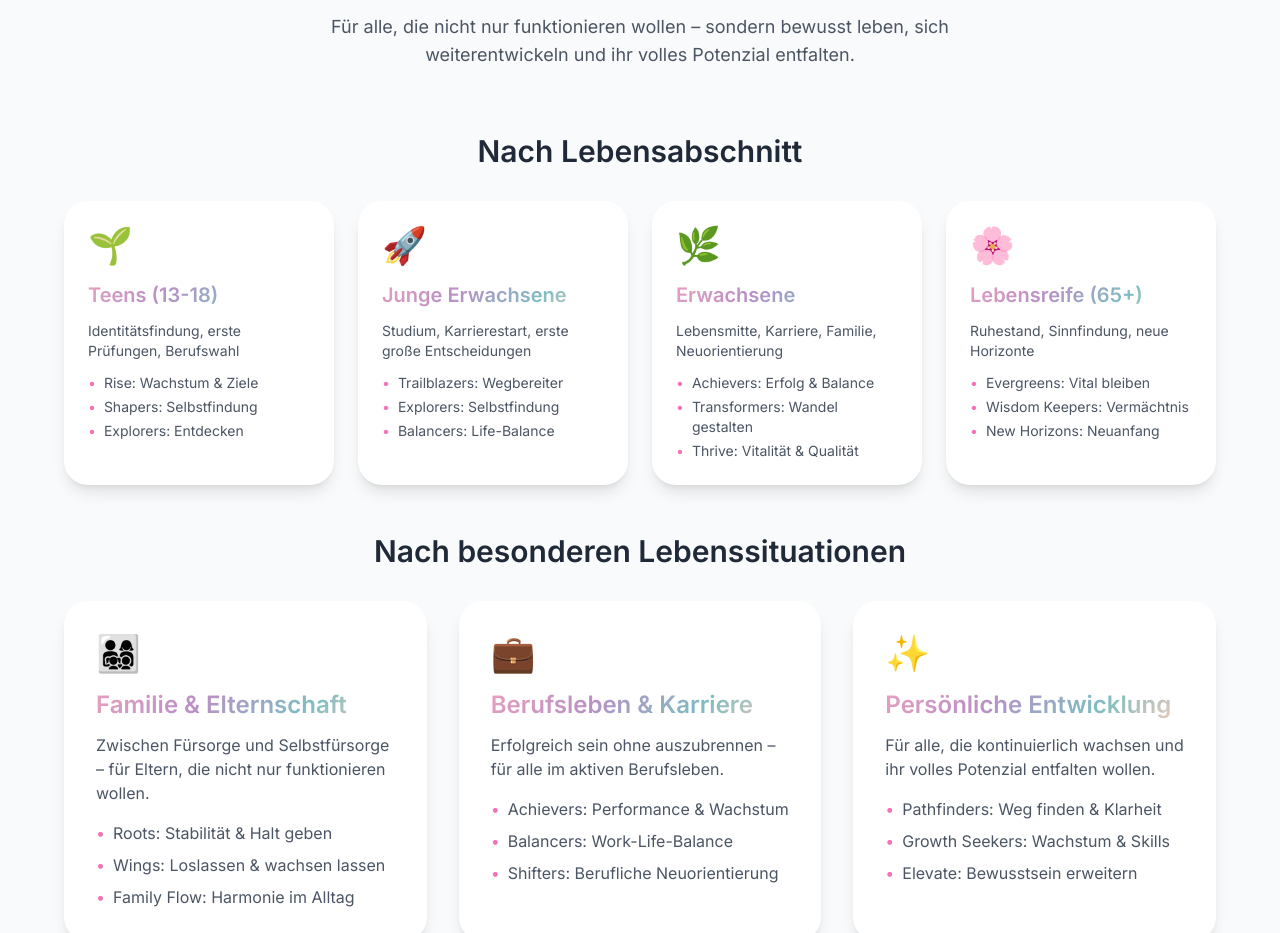
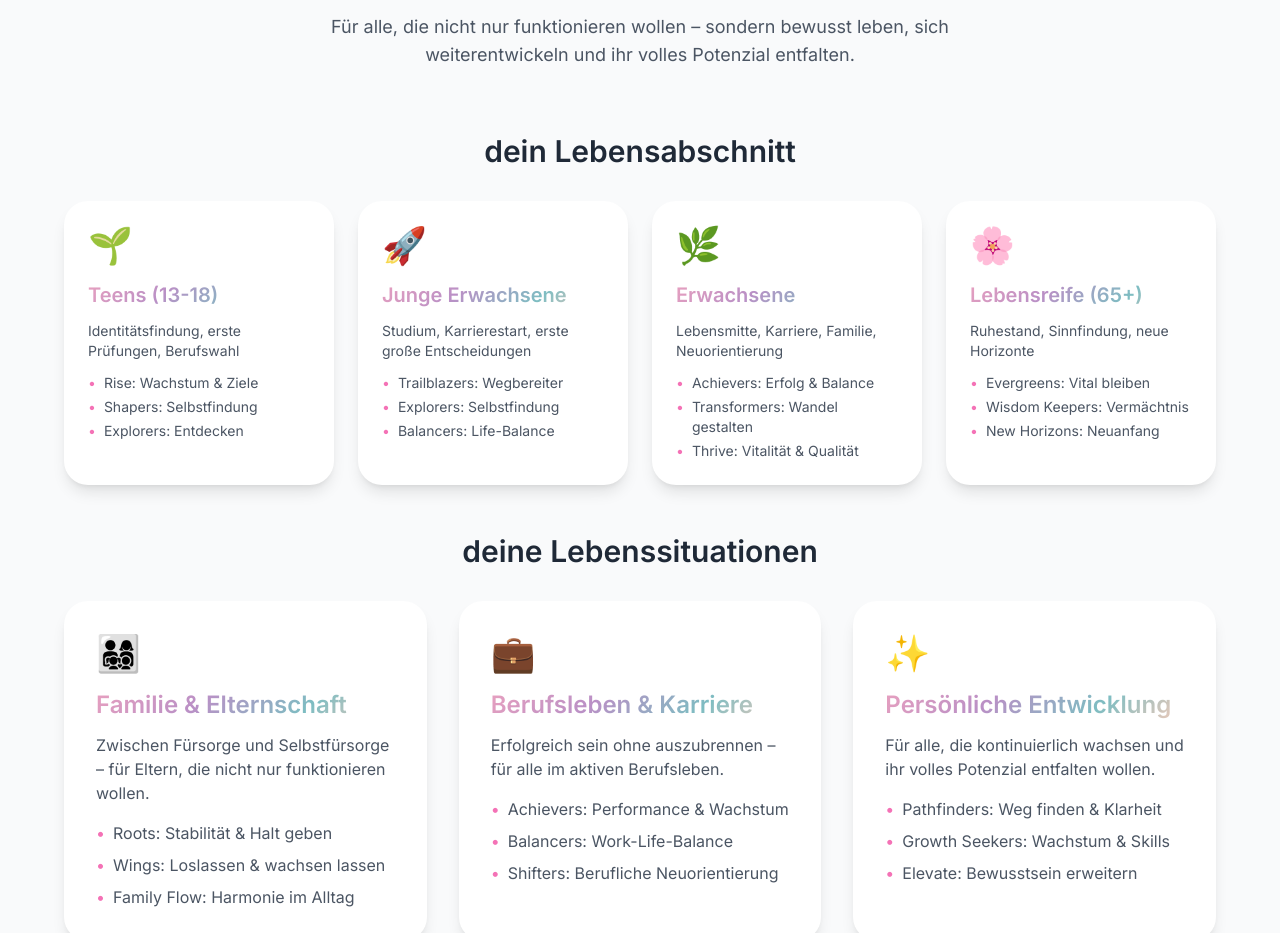
Before and after one commit to numawellbeing-admin/numa-landing, a plain HTML site: page index.html in a window 1280 px wide. Shown: the part 1980-2913 px from the top of the page. Drawn offline with nearby package versions, Linux system fonts and the light colour scheme.

Commit message:
Update index.html
Update "für wen ist numa"-Sektion

```diff
--- a/index.html
+++ b/index.html
@@ -221,7 +221,7 @@
 
             <!-- Lebensabschnitte -->
             <div class="mb-12">
-                <h3 class="text-3xl font-semibold text-center mb-8 text-gray-800">Nach Lebensabschnitt</h3>
+                <h3 class="text-3xl font-semibold text-center mb-8 text-gray-800">dein Lebensabschnitt</h3>
                 <div class="grid md:grid-cols-2 lg:grid-cols-4 gap-6">
 
                     <div class="bg-white rounded-3xl p-6 shadow-lg hover-lift">
@@ -317,7 +317,7 @@
 
             <!-- Besondere Lebenssituationen -->
             <div>
-                <h3 class="text-3xl font-semibold text-center mb-8 text-gray-800">Nach besonderen Lebenssituationen</h3>
+                <h3 class="text-3xl font-semibold text-center mb-8 text-gray-800">deine Lebenssituationen</h3>
                 <div class="grid md:grid-cols-3 gap-8">
 
                     <div class="bg-white rounded-3xl p-8 shadow-lg hover-lift">
```
